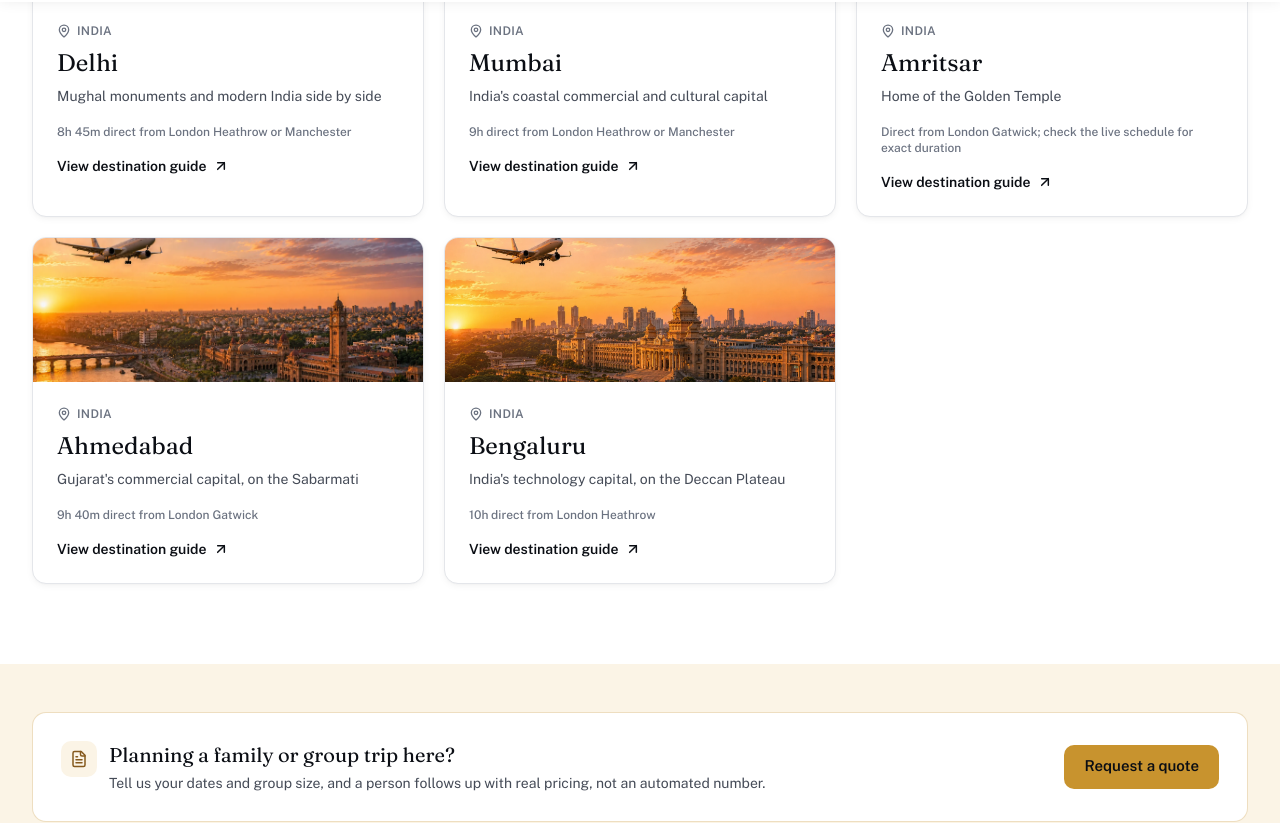
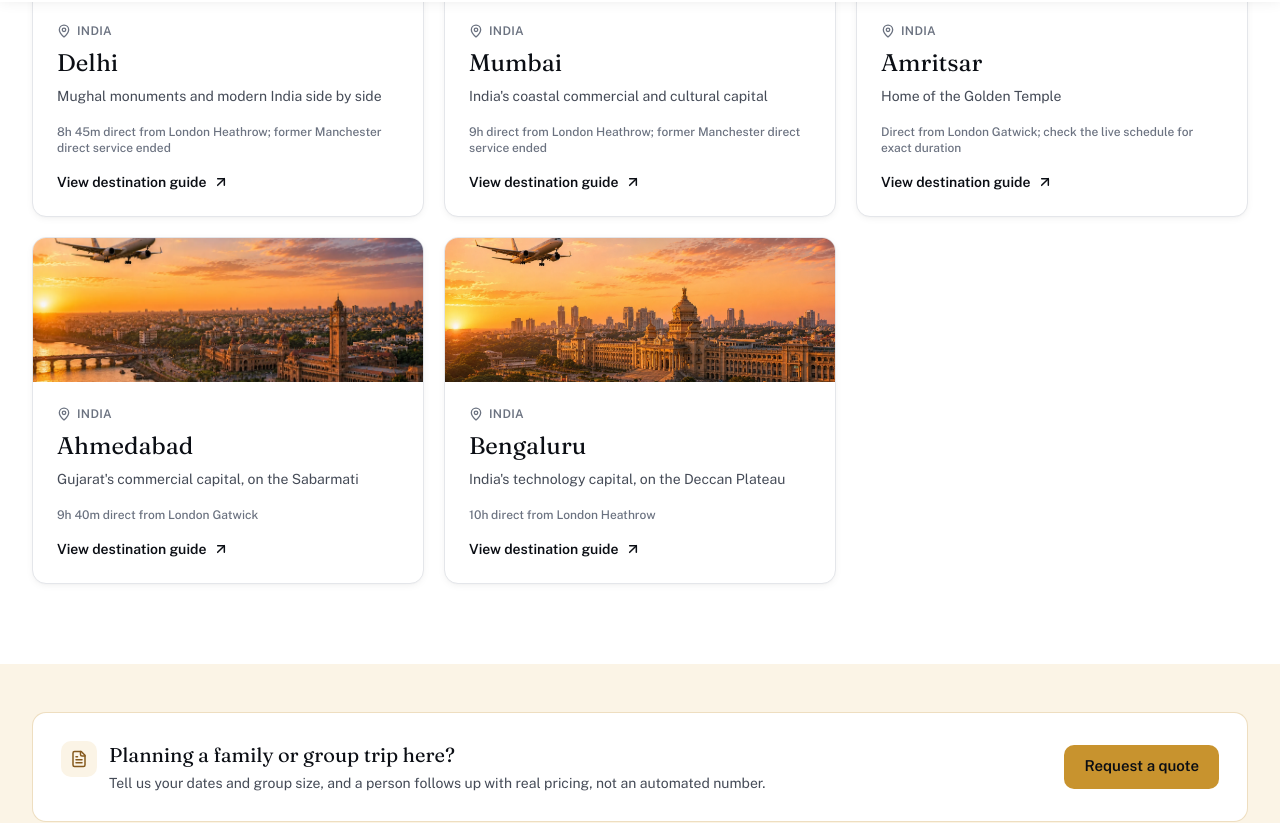
Before and after one commit to faiz403/jetstash-new, a Next.js app: page /india in a window 1280 px wide. Shown: the part 798-1621 px from the top of the page. Built offline with nearby package versions, Linux system fonts and the light colour scheme.

Commit message:
fix: propagate ended India route status

```diff
--- a/app/destinations/[slug]/opengraph-image.tsx
+++ b/app/destinations/[slug]/opengraph-image.tsx
@@ -1,5 +1,6 @@
 import { ImageResponse } from 'next/og';
 import { getDestinationBySlug } from '@/data/destinations';
+import { getDestinationFlightTimeFromUK } from '@/lib/destination-flight-time';
 
 // Same rationale as the route OG image: @vercel/og's Node runtime fails to
 // resolve its bundled font on some platforms (ERR_INVALID_URL); the edge
@@ -23,7 +24,7 @@ export default async function OgImage({ params }: { params: Promise<{ slug: stri
 
   const city = dest?.city ?? 'Destinations';
   const country = dest?.country ?? '';
-  const detail = dest?.flightTimeFromUK ?? '';
+  const detail = dest ? getDestinationFlightTimeFromUK(dest, new Date().toISOString().slice(0, 10)) : '';
 
   return new ImageResponse(
     (
--- a/app/india/page.tsx
+++ b/app/india/page.tsx
@@ -39,7 +39,7 @@ export default function IndiaHubPage() {
         },
         {
           title: 'Check current status before booking Manchester\'s Delhi and Mumbai services',
-          body: 'Manchester–Delhi and Manchester–Mumbai have been single-airline direct routes with IndiGo — check the Route Status panel on each route guide for current verified status before booking.',
+          body: 'The former Manchester–Delhi and Manchester–Mumbai IndiGo direct services have ended. Check the Route Status panel on each route guide for current options before booking.',
         },
         {
           title: 'Domestic onward connections add up',
--- a/components/sections/region-hub-page.tsx
+++ b/components/sections/region-hub-page.tsx
@@ -14,6 +14,7 @@ import { TRAVEL_READY_SUPPORTED_COUNTRIES } from '@/lib/travel-ready-check';
 import { DestinationVisual } from '@/components/ui/destination-visual';
 import { HeroBackdrop } from '@/components/ui/hero-backdrop';
 import type { QuoteRegion } from '@/lib/quote-request-options';
+import { getDestinationFlightTimeFromUK } from '@/lib/destination-flight-time';
 
 interface RegionHubProps {
   eyebrow: string;
@@ -94,7 +95,7 @@ export function RegionHubPage({
                   </span>
                   <h3 className="mt-2 font-display text-2xl text-ink-900">{dest.city}</h3>
                   <p className="mt-1.5 text-sm leading-relaxed text-ink-500">{dest.tagline}</p>
-                  <p className="mt-4 text-xs font-medium text-ink-400">{dest.flightTimeFromUK}</p>
+                  <p className="mt-4 text-xs font-medium text-ink-400">{getDestinationFlightTimeFromUK(dest, new Date().toISOString().slice(0, 10))}</p>
                   <span className="mt-4 flex items-center gap-1.5 text-sm font-semibold text-ink-900">
                     View destination guide
                     <ArrowUpRight className="h-4 w-4 transition-transform group-hover:translate-x-0.5 group-hover:-translate-y-0.5" strokeWidth={2.25} />
--- a/data/destinations.ts
+++ b/data/destinations.ts
@@ -107,7 +107,7 @@ export const destinations: Destination[] = [
     description:
       'Delhi is the practical gateway to North India. The Red Fort and Chandni Chowk\'s street food reward a few days in their own right, and the city is the natural connecting point for travellers heading on to Punjab, Rajasthan or the hills.',
     bestFor: ['Heritage travel', 'Family visits', 'Onward travel'],
-    flightTimeFromUK: '8h 45m direct from London Heathrow or Manchester',
+    flightTimeFromUK: '8h 45m direct from London Heathrow; former Manchester direct service ended',
     ukAirports: ['london-heathrow', 'birmingham', 'manchester'],
     visaNote: 'e-Visa required for UK passport holders, apply at least 4 days before travel.',
     familyVisitContent: {
@@ -130,7 +130,7 @@ export const destinations: Destination[] = [
     description:
       'Mumbai brings together Bollywood, the Gateway of India and a major financial district on India\'s west coast. Check the exact UK airport, dates and routing before booking.',
     bestFor: ['Business travel', 'City breaks', 'Family visits'],
-    flightTimeFromUK: '9h direct from London Heathrow or Manchester',
+    flightTimeFromUK: '9h direct from London Heathrow; former Manchester direct service ended',
     ukAirports: ['london-heathrow', 'manchester', 'birmingham'],
     visaNote: 'e-Visa required for UK passport holders, apply at least 4 days before travel.',
     familyVisitContent: {
@@ -139,7 +139,7 @@ export const destinations: Destination[] = [
       documentNote:
         'OCI (Overseas Citizen of India) cardholders do not require a separate visa. Standard e-Tourist or e-Business visas apply to other UK passport holders; apply at least 4 days ahead, and earlier still during Diwali or December.',
       packingNote:
-        'If flying the Manchester direct service, check the current baggage allowance directly with the airline rather than assuming it matches a full-service carrier\'s standard. Allowances and any extra-baggage charges can differ from the Heathrow route\'s operators.',
+        'The former Manchester direct service has ended. For any itinerary you book instead, check the current baggage allowance directly with the operating airline rather than assuming it matches a full-service carrier\'s standard. Allowances and any extra-baggage charges can differ from the Heathrow route\'s operators.',
       peakPeriodIds: ['diwali', 'christmas-new-year', 'uk-summer-holidays'],
     },
   },
--- /dev/null
+++ b/lib/destination-flight-time.ts
@@ -0,0 +1,17 @@
+import type { Destination } from '@/data/destinations';
+import { getRouteByAirportAndDestination } from '@/data/routes';
+import { routeStatusEvents } from '@/data/route-status-events';
+import { getEffectiveRoutePresentation } from '@/lib/route-status-copy';
+
+/** Keep destination summaries consistent with the canonical route-status ledger. */
+export function getDestinationFlightTimeFromUK(destination: Destination, nowIso: string): string {
+  const base = destination.flightTimeFromUK;
+  const manchesterRoute = getRouteByAirportAndDestination('manchester', destination.slug);
+  if (!manchesterRoute || !/Manchester/i.test(base)) return base;
+
+  const presentation = getEffectiveRoutePresentation(manchesterRoute, routeStatusEvents, nowIso);
+  if (presentation.status !== 'service-ended') return base;
+  if (/former Manchester direct service ended/i.test(base)) return base;
+
+  return `${base.replace(/\s+or\s+Manchester\b/i, '').replace(/\s+from\s+Manchester\b/i, '')}; Manchester direct service ended`;
+}
```
Also changed, not shown: 2 other files (tests, documents, lock files or other folders).
